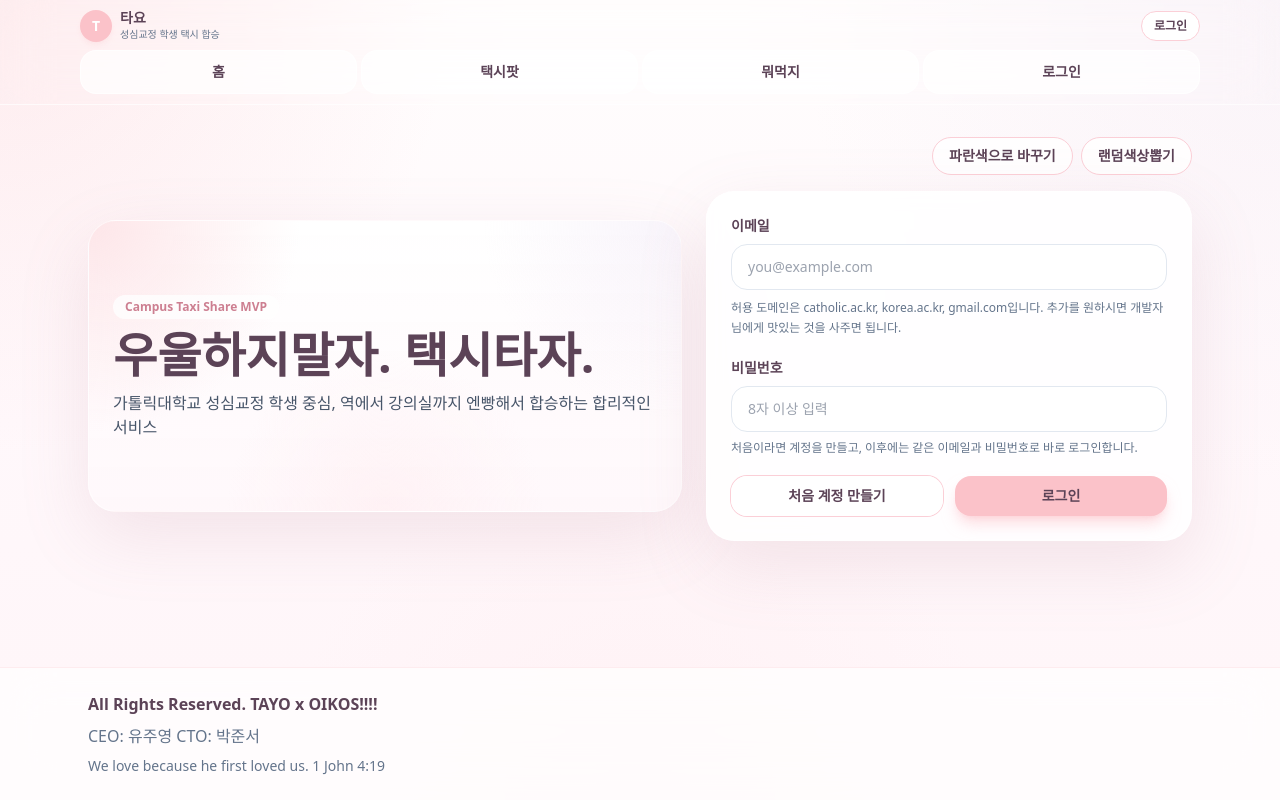
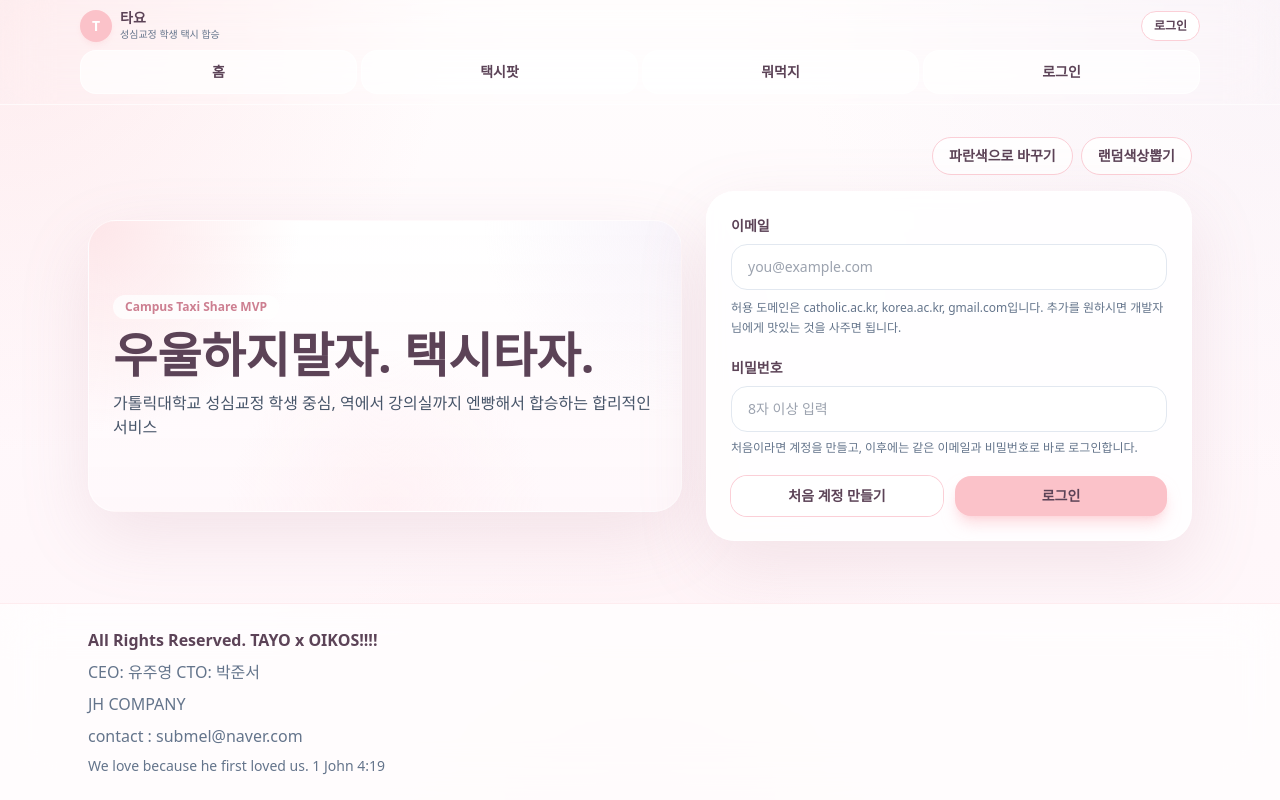
Before and after one commit to juyoungee502/tayo, a Next.js app: page /login in a window 1280 px wide. Built offline with nearby package versions, Linux system fonts and the light colour scheme; no server answers.

Commit message:
fix footer company lines

```diff
--- a/app/layout.tsx
+++ b/app/layout.tsx
@@ -87,6 +87,8 @@ export default async function RootLayout({ children }: { children: React.ReactNo
             <div className="mx-auto flex max-w-6xl flex-col gap-2 px-4 py-6 text-sm text-slate-500 sm:px-6 sm:text-base">
               <p className="font-[var(--font-display)] font-semibold text-slateBlue">All Rights Reserved. TAYO x OIKOS!!!!</p>
               <p>CEO: 유주영 CTO: 박준서</p>
+              <p>JH COMPANY</p>
+              <p>contact : submel@naver.com</p>
               <p className="text-sm text-slate-500">We love because he first loved us. 1 John 4:19</p>
             </div>
           </footer>
```
